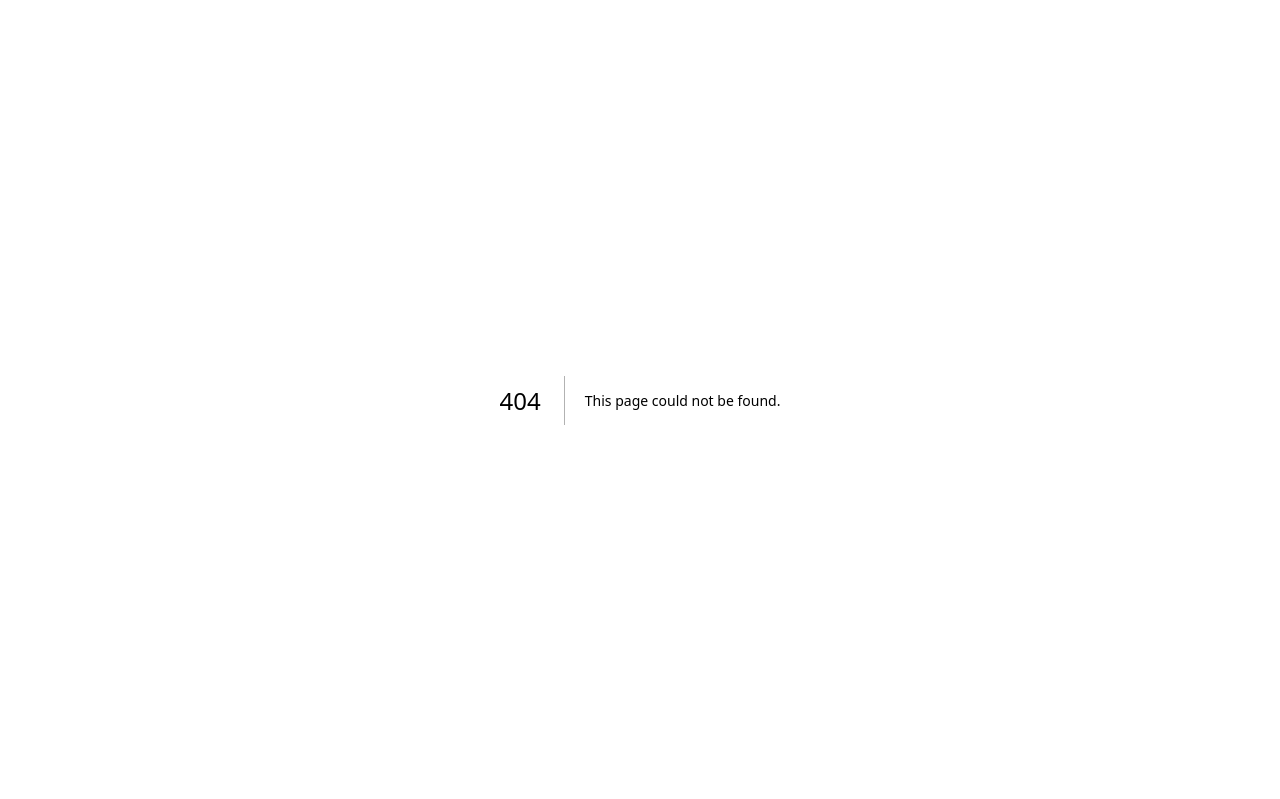
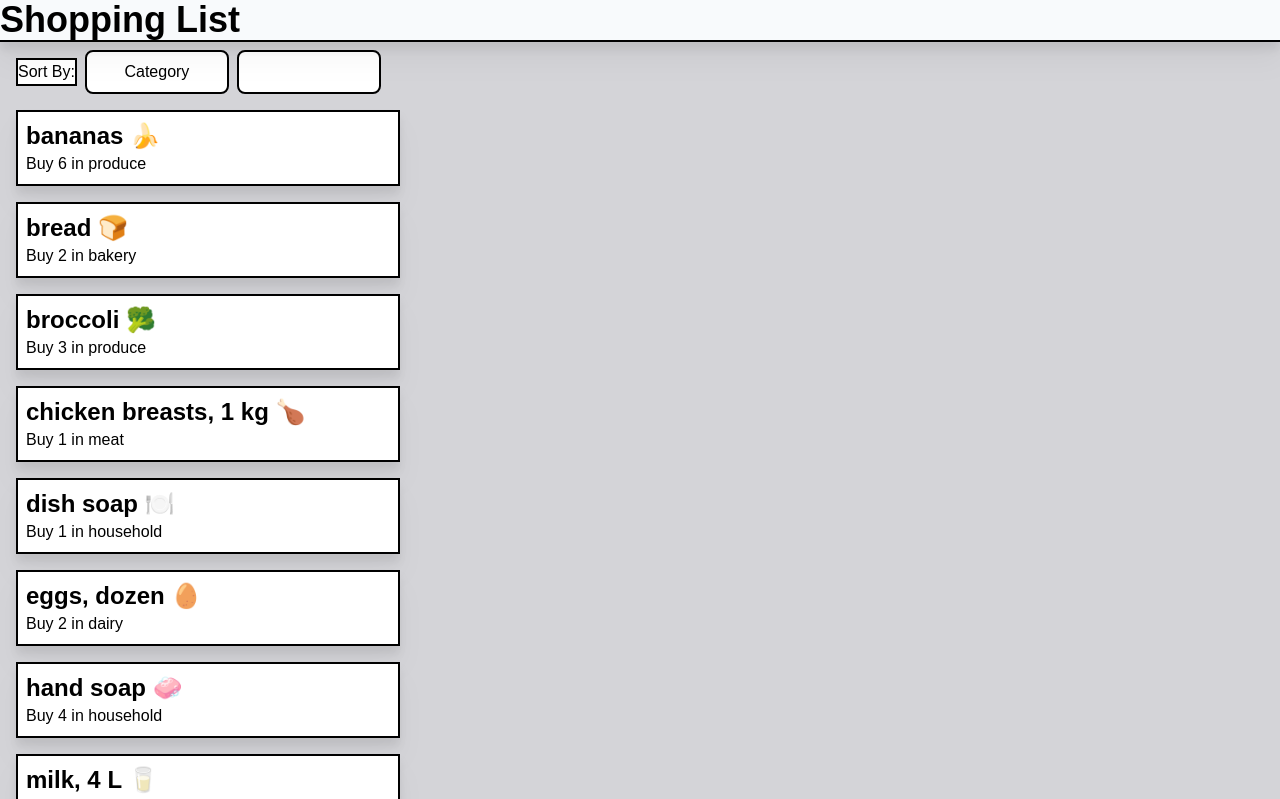
Before and after one commit to tienphap1405/cprg306-assignments, a Next.js app: page /week-6 in a window 1280 px wide. Before the commit this address had no page. Shown: the top 799 px of the page. Built offline with nearby package versions, Linux system fonts and the light colour scheme.

Commit message:
week-6 submission

```diff
--- a/app/page.js
+++ b/app/page.js
@@ -8,6 +8,7 @@ export default function Page() {
       <p><Link href={"/week-3"}>Link to week-3 page</Link></p>
       <p><Link href={"/week-4"}>Link to week-4 page</Link></p>
       <p><Link href={"/week-5"}>Link to week-5 page</Link></p>
+      <p><Link href={"/week-6"}>Link to week-6 page</Link></p>
     </div>
   );
 }
--- /dev/null
+++ b/app/week-6/item-list.js
@@ -0,0 +1,43 @@
+"use client";
+
+import Item from "./item";
+import itemJson from "./items.json"
+import { useState } from "react";
+export default function ItemList(){
+  const [sortBy, setSortBy] = useState("name");
+  let itemlist = [...itemJson];
+
+  if (sortBy === "category") {
+    itemlist.sort((a, b) => a.category.localeCompare(b.category));
+  }
+  else if (sortBy === "name") {
+    itemlist.sort((a, b) => a.name.localeCompare(b.name));
+  }
+    return(
+        <main>
+            <div className="flex flex-row m-2">
+                <p className="m-2 text-black bg-white max-w-sm border-black border-2">Sort By:</p>
+                <button className={`mr-2 text-black bg-white max-w-sm border-black border-2 rounded-lg w-36 hover:bg-sky-700 hover:text-white ${sortBy === "category" ? "bg-sky-700 text-white" : "bg-white text-black"}`} onClick={() => setSortBy("category")}>
+                    Category
+                </button>
+                <button className={`mr-2 text-black bg-white max-w-sm border-black border-2 rounded-lg w-36 hover:bg-sky-700 hover:text-white ${sortBy === "name" ? "bg-sky-700 text-white" : "bg-white text-black"}`} onClick={() => setSortBy("name")}>
+                    Name
+                </button>
+            </div>
+
+            <div>
+                <ul>
+                    {itemlist.map( (item) => (
+                        <Item
+                            id = {item.id}
+                            name = {item.name}
+                            quantity = {item.quantity}
+                            category = {item.category}
+                        />
+
+                    ))}
+                </ul>
+            </div>
+        </main>
+    );
+}
--- /dev/null
+++ b/app/week-6/item.js
@@ -0,0 +1,9 @@
+export default function Item(props){
+    let {name, quantity, category} = props;
+    return(
+        <ul className="text-black bg-white p-2 m-4 drop-shadow-xl max-w-sm border-black border-2">
+            <li className="font-bold text-2xl ">{name}</li>
+            <li>Buy {quantity} in {category}</li>
+        </ul>
+    );
+}
--- /dev/null
+++ b/app/week-6/items.json
@@ -0,0 +1,74 @@
+[
+    {
+      "id": "1h2GJKH12gkHG31h1H",
+      "name": "milk, 4 L 🥛",
+      "quantity": 1,
+      "category": "dairy"
+    },
+    {
+      "id": "2KJH3k2j3H1k2J3K1H",
+      "name": "bread 🍞",
+      "quantity": 2,
+      "category": "bakery"
+    },
+    {
+      "id": "3h2KJH3k2j3H1k2J3",
+      "name": "eggs, dozen 🥚",
+      "quantity": 2,
+      "category": "dairy"
+    },
+    {
+      "id": "4k2J3K1H2GJKH12gk",
+      "name": "bananas 🍌",
+      "quantity": 6,
+      "category": "produce"
+    },
+    {
+      "id": "5H1h1H2KJH3k2j3H",
+      "name": "broccoli 🥦",
+      "quantity": 3,
+      "category": "produce"
+    },
+    {
+      "id": "6H1k2J3K1H2GJKH1",
+      "name": "chicken breasts, 1 kg 🍗",
+      "quantity": 1,
+      "category": "meat"
+    },
+    {
+      "id": "7gkHG31h1H2KJH3k",
+      "name": "pasta sauce 🍝",
+      "quantity": 3,
+      "category": "canned goods"
+    },
+    {
+      "id": "8j3H1k2J3K1H2GJK",
+      "name": "spaghetti, 454 g 🍝",
+      "quantity": 2,
+      "category": "dry goods"
+    },
+    {
+      "id": "9H12gkHG31h1H2KJ",
+      "name": "toilet paper, 12 pack 🧻",
+      "quantity": 1,
+      "category": "household"
+    },
+    {
+      "id": "10H3k2j3H1k2J3K1",
+      "name": "paper towels, 6 pack",
+      "quantity": 1,
+      "category": "household"
+    },
+    {
+      "id": "11k2J3K1H2GJKH12",
+      "name": "dish soap 🍽️",
+      "quantity": 1,
+      "category": "household"
+    },
+    {
+      "id": "12GJKH12gkHG31h1",
+      "name": "hand soap 🧼",
+      "quantity": 4,
+      "category": "household"
+    }
+]
--- /dev/null
+++ b/app/week-6/page.js
@@ -0,0 +1,11 @@
+import Item from "./item";
+import ItemList from "./item-list";
+
+export default function Page(){
+    return(
+        <main className="bg-zinc-300">
+            <h1 className="font-extrabold text-4xl drop-shadow-xl text-black bg-slate-50 border-black border-b-2">Shopping List</h1>
+            <ItemList></ItemList>
+        </main>
+    );
+}
```
